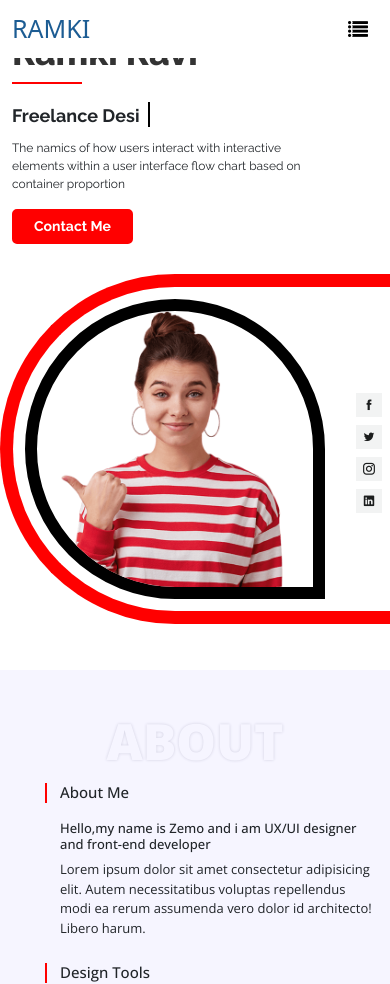
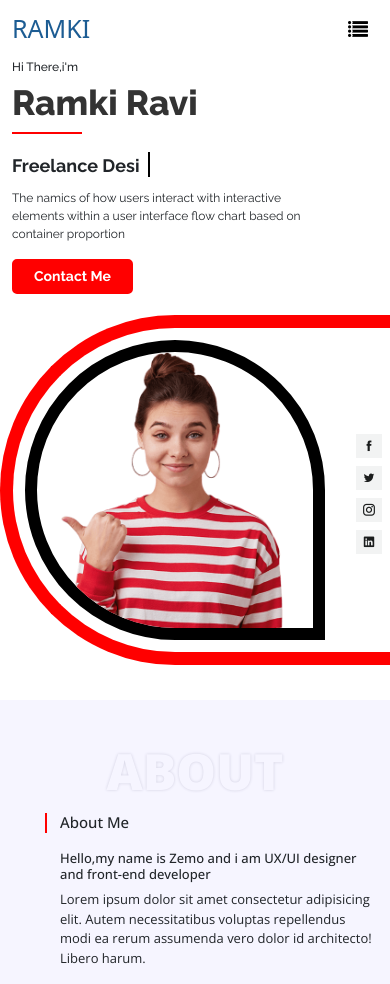
Before and after one commit to manikandan071/ramki-webpage, a plain HTML site: page docs/index.html in a window 390 px wide. Shown: the top 984 px of the page. Drawn offline with nearby package versions, Linux system fonts and the light colour scheme.

Commit message:
responsive webpage

```diff
--- a/docs/css/responsive.css
+++ b/docs/css/responsive.css
@@ -173,11 +173,12 @@
 
     .banner{
         position: relative;
-        height: 670px;
+        height: 700px;
     }
     .banner-sec{
         display: flex;
         flex-wrap: wrap;
+        padding-top: 50px;
     }
     .banner-content{
         width: 100%;
@@ -237,7 +238,7 @@
         display: flex;
         text-align: center;
         right: 0;
-        top: 67%;
+        top: 70%;
         width: 100%;
         border: 13px solid red;
         height: 350px;
@@ -263,7 +264,7 @@
     }
     .banner-contact{
         position: absolute;
-        top: 67%;
+        top: 70%;
         right: 8px;
         align-items: center;
         transform: translateY(-50%);
--- a/docs/css/style.css
+++ b/docs/css/style.css
@@ -198,7 +198,7 @@
 .manu-phone ul li{
     list-style: none;
     display: block;
-    padding: 10px 0;
+    padding: 9px 0;
 }
 
 .logo{
```
